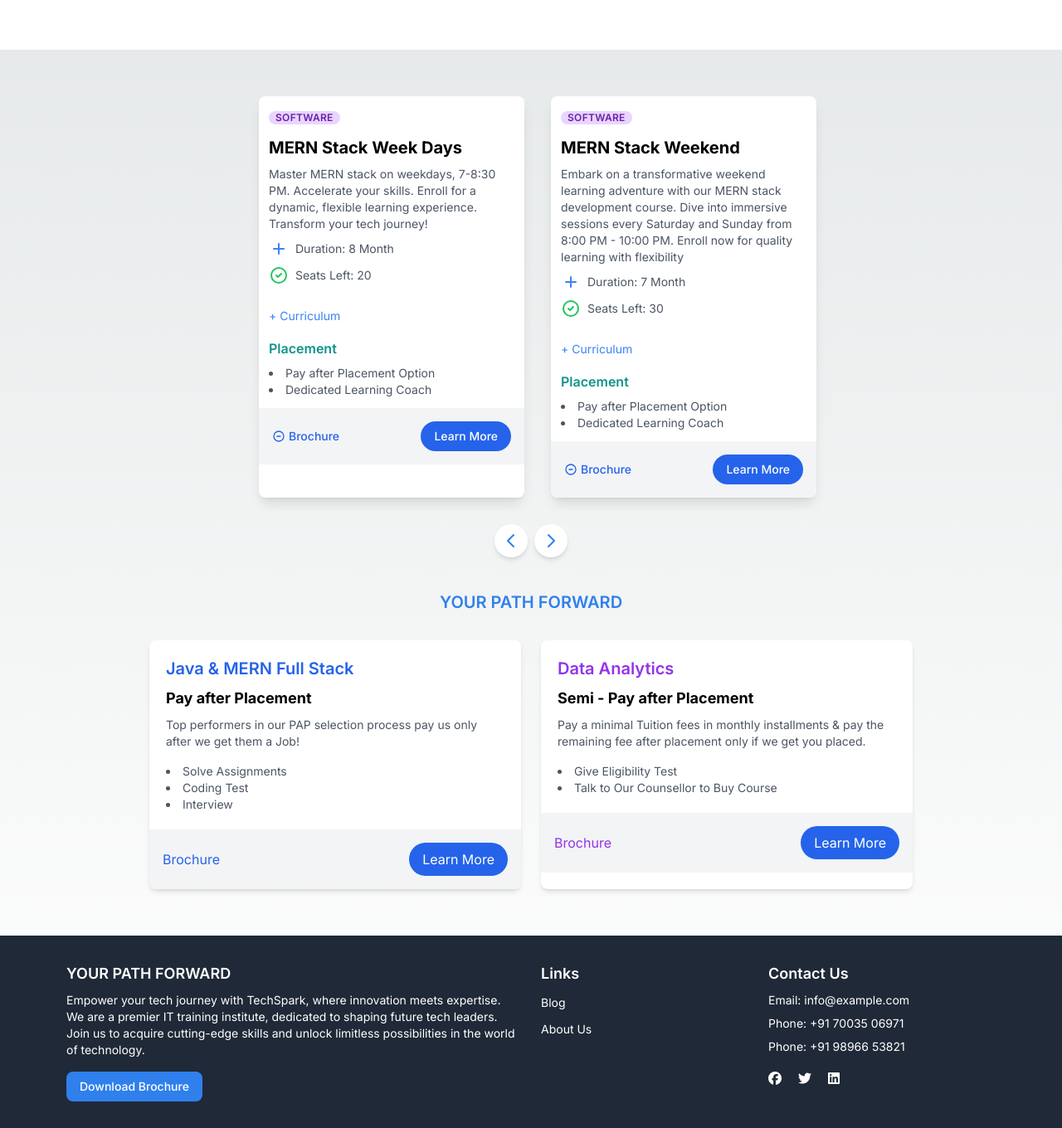
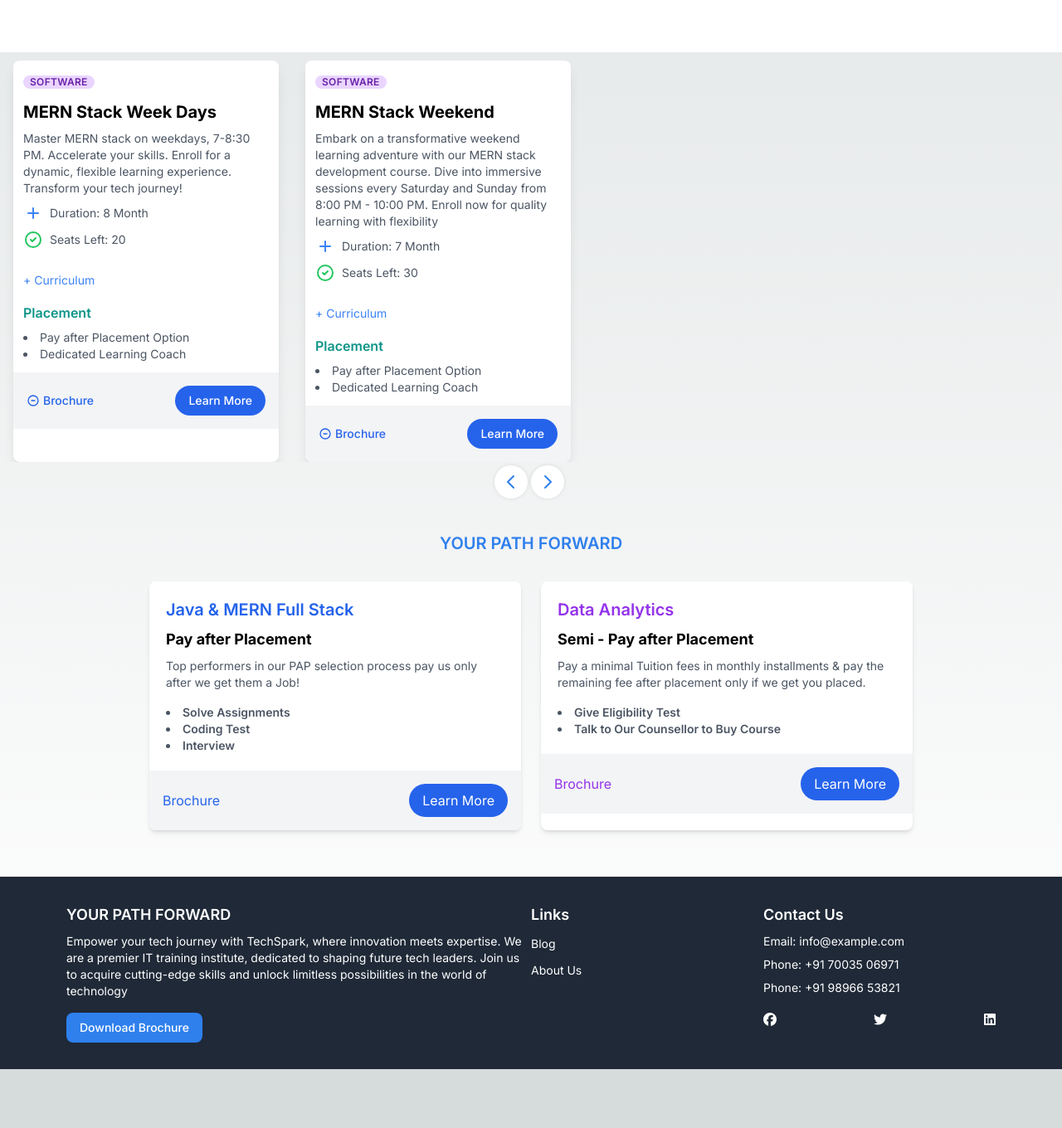
Before and after one commit to shubhamdixit863/techsparkfe, a Next.js app: page / in a window 1280 px wide. Shown: the part 845-2205 px from the top of the page at 83% size. After the commit the page ends 2134 px from the top, so only its background shows below. Built offline with nearby package versions, Linux system fonts and the light colour scheme.

Commit message:
responsive

```diff
--- a/package.json
+++ b/package.json
@@ -13,7 +13,9 @@
     "axios": "^1.6.7",
     "next": "14.1.0",
     "react": "^18",
-    "react-dom": "^18"
+    "react-dom": "^18",
+    "react-slick": "^0.30.2",
+    "slick-carousel": "^1.8.1"
   },
   "devDependencies": {
     "autoprefixer": "^10.0.1",
--- a/src/app/components/CourseCard.js
+++ b/src/app/components/CourseCard.js
@@ -1,4 +1,4 @@
-
+// import { mernTextWeek } from "../constant/footerText";
 
 // src/components/CourseCard.js
 const CourseCard = ({ course }) => {
--- a/src/app/components/CourseInfoCards.js
+++ b/src/app/components/CourseInfoCards.js
@@ -21,7 +21,7 @@ const CourseInfoCards = () => {
                 Top performers in our PAP selection process pay us only after we
                 get them a Job!
               </p>
-              <ul className="list-disc list-inside text-sm text-gray-600">
+              <ul className="list-disc list-inside text-sm text-gray-600 font-semibold">
                 <li>Solve Assignments</li>
                 <li>Coding Test</li>
                 <li>Interview</li>
@@ -50,7 +50,7 @@ const CourseInfoCards = () => {
                 Pay a minimal Tuition fees in monthly installments & pay the
                 remaining fee after placement only if we get you placed.
               </p>
-              <ul className="list-disc list-inside text-sm text-gray-600">
+              <ul className="list-disc list-inside text-sm text-gray-600 font-semibold">
                 <li>Give Eligibility Test</li>
                 <li>Talk to Our Counsellor to Buy Course</li>
               </ul>
--- a/src/app/components/CourseScrollArea.js
+++ b/src/app/components/CourseScrollArea.js
@@ -1,5 +1,6 @@
+// CoursesScrollArea.js
+
 "use client";
-
 import CourseCard from "./CourseCard";
 import { useRef } from "react";
 
@@ -9,15 +10,18 @@ const courses = [
     name: "MERN Stack Week Days",
     description:
       "Master MERN stack on weekdays, 7-8:30 PM. Accelerate your skills. Enroll for a dynamic, flexible learning experience. Transform your tech journey!",
-      duration:"8 Month",
-      seat:20
+    duration: "8 Month",
+    seat: 20,
   },
-  { id: 2, name: "MERN Stack Weekend", description: "Embark on a transformative weekend learning adventure with our MERN stack development course. Dive into immersive sessions every Saturday and Sunday from 8:00 PM - 10:00 PM. Enroll now for quality learning with flexibility" ,
-  duration:"7 Month",
-  seat:30
-},
-
-
+  {
+    id: 2,
+    name: "MERN Stack Weekend",
+    description:
+      "Embark on a transformative weekend learning adventure with our MERN stack development course. Dive into immersive sessions every Saturday and Sunday from 8:00 PM - 10:00 PM. Enroll now for quality learning with flexibility",
+    duration: "7 Month",
+    seat: 30,
+  },
+  // Add more courses as needed
 ];
 
 const CoursesScrollArea = () => {
@@ -25,30 +29,25 @@ const CoursesScrollArea = () => {
 
   const scrollLeft = () => {
     if (scrollContainerRef.current) {
-      scrollContainerRef.current.scrollBy({ left: -200, behavior: "smooth" }); // Adjusted for smaller screens
+      scrollContainerRef.current.scrollBy({ left: -200, behavior: "smooth" });
     }
   };
 
   const scrollRight = () => {
     if (scrollContainerRef.current) {
-      scrollContainerRef.current.scrollBy({ left: 200, behavior: "smooth" }); // Adjusted for smaller screens
+      scrollContainerRef.current.scrollBy({ left: 200, behavior: "smooth" });
     }
   };
+
   return (
-    <div className="flex flex-col items-center my-10">
-      <div
-        className="flex overflow-x-scroll scrollbar-hide space-x-4 p-4"
-        ref={scrollContainerRef}
-      >
+    <div className="container flex flex-col items-center my-10">
+      <div className="scroll-container" ref={scrollContainerRef}>
         {courses.map((course) => (
           <CourseCard key={course.id} course={course} />
         ))}
       </div>
-      <div className="flex mt-4 space-x-2">
-        <button
-          onClick={scrollLeft}
-          className="bg-white p-2 rounded-full shadow-md hover:bg-gray-100"
-        >
+      <div className="buttons">
+        <button onClick={scrollLeft}>
           <svg
             xmlns="http://www.w3.org/2000/svg"
             className="h-6 w-6 text-[#2f80ed]"
@@ -64,10 +63,7 @@ const CoursesScrollArea = () => {
             />
           </svg>
         </button>
-        <button
-          onClick={scrollRight}
-          className="bg-white p-2 rounded-full shadow-md hover:bg-gray-100"
-        >
+        <button onClick={scrollRight}>
           <svg
             xmlns="http://www.w3.org/2000/svg"
             className="h-6 w-6 text-[#2f80ed]"
@@ -84,6 +80,61 @@ const CoursesScrollArea = () => {
           </svg>
         </button>
       </div>
+
+      <style jsx>{`
+        .container {
+          display: flex;
+          flex-direction: column;
+          align-items: center;
+          margin-top: 10px;
+        }
+
+        .scroll-container {
+          display: flex;
+          overflow-x: scroll;
+          scrollbar-width: thin;
+          scroll-snap-type: x mandatory;
+          -webkit-overflow-scrolling: touch;
+          width: 100%;
+          scroll-behavior: smooth;
+        }
+
+        .scroll-container > :global(div) {
+          flex: 0 0 auto;
+          scroll-snap-align: start;
+          margin-right: 16px;
+        }
+
+        .buttons {
+          display: flex;
+          margin-top: 4px;
+        }
+
+        button {
+          background-color: white;
+          padding: 8px;
+          border-radius: 50%;
+          box-shadow: 0px 0px 5px rgba(0, 0, 0, 0.1);
+          cursor: pointer;
+          margin-right: 4px;
+        }
+
+        @media screen and (max-width: 600px) {
+          .scroll-container {
+            overflow-x: hidden;
+            scroll-snap-type: none;
+            width: 100%;
+            overflow: auto;
+            -webkit-overflow-scrolling: touch;
+          }
+
+          .scroll-container > :global(div) {
+            margin-right: 0;
+          }
+
+          /* Add more mobile-specific styles if needed */
+        }
+      `}</style>
     </div>
   );
 };
--- a/src/app/components/Footer.js
+++ b/src/app/components/Footer.js
@@ -1,45 +1,79 @@
-// import leftSectionContent from "../constant/footerText";
-// font awsome
-import '@fortawesome/fontawesome-free/css/all.css'
-import { leftSectionContent } from '../constant/footerText';
-// src/components/Footer.js
+"use client";
+import React, { useState, useEffect } from 'react';
+// import PopUpForm from './PopUpForm'; // Assuming you have a PopUpForm component
+import leftSectionContent from "../constant/footerText";
+import "@fortawesome/fontawesome-free/css/all.css";
+import PopUpForm from './PopUpform';
+
 const Footer = () => {
+  const [showForm, setShowForm] = useState(false);
+  const [text, setText]= useState('Empower your tech journey with TechSpark, where innovation meets expertise. We are a premier IT training institute, dedicated to shaping future tech leaders. Join us to acquire cutting-edge skills and unlock limitless possibilities in the world of technology')
+
+  // useEffect(() => {
+  //   setShowForm(true);
+  // }, []);
+
+  const openForm = () => {
+    setShowForm(true);
+  };
+
+  const closeForm = () => {
+    setShowForm(false);
+  };
 
   return (
     <footer className="bg-gray-800 text-white">
       <div className="max-w-6xl mx-auto py-8 px-4 md:flex md:justify-between">
         {/* Left Section*/}
-                <div className="md:w-1/2 md:mb-0 mb-4">
+        <div className="md:w-1/2 md:mb-0 mb-4 md:mx-auto text-center sm:text-left">
           <h3 className="text-lg font-semibold mb-2">YOUR PATH FORWARD</h3>
           <p className="text-sm">
-                    {leftSectionContent.trim()}
+            {text}
           </p>
-                    <button className="bg-[#2f80ed] text-white font-medium rounded-lg text-sm px-4 py-2 mt-4">Download Brochure</button>
+          <button
+  className="bg-[#2f80ed] text-white font-medium rounded-lg text-sm px-4 py-2 mt-4 w-full md:w-auto mx-auto"
+  onClick={openForm}
+>
+  Download Brochure
+</button>
+
         </div>
 
         {/* Center Section (Links) */}
-                <div className="md:w-1/4 md:mb-0 mb-4 ms-6">
+        <div className="md:w-1/4 md:mb-0 mb-4 md:mx-auto text-center sm:text-left">
           <h3 className="text-lg font-semibold mb-2">Links</h3>
           <ul className="space-y-2">
-                        <li><a href="#" className="text-sm">Blog</a></li>
+            <li><a href="#" className="text-sm md:mx-auto sm:text-center">Blog</a></li>
             <li><a href="#" className="text-sm">About Us</a></li>
           </ul>
         </div>
 
         {/* Right Section (Contact & Social Media) */}
-                <div className="md:w-1/4">
+        <div className="md:w-1/4 md:mb-0 mb-4 md:mx-auto text-center sm:text-left">
           <h3 className="text-lg font-semibold mb-2">Contact Us</h3>
           <p className="text-sm mb-2">Email: info@example.com</p>
           <p className="text-sm mb-2 hover:text-blue-500 hover:underline">Phone: +91 70035 06971</p>
           <p className="text-sm  hover:text-blue-500 hover:underline">Phone: +91 98966 53821</p>
           {/* Social Media Links */}
-                    <div className="flex mt-4 justify-start space-x-5">
-                        <a href="#" className="text-white hover:text-blue-500 font-bold"><i className="fab fa-facebook"></i></a>
-                        <a href="#" className="text-white hover:text-blue-500"><i className="fab fa-twitter"></i></a>
+
+          <div className="flex mt-4 justify-center items-center space-x-12">
+  <a href="#" className="text-white hover:text-blue-500 font-bold" style={{ marginRight: '0.5rem' }}><i className="fab fa-facebook"></i></a>
+  <a href="#" className="text-white hover:text-blue-500" style={{ marginRight: '0.5rem' }}><i className="fab fa-twitter"></i></a>
   <a href="#" className="text-white hover:text-blue-500"><i className="fab fa-linkedin"></i></a>
 </div>
+
+<style jsx>{`
+  @media (min-width: 768px) {
+    .flex {
+      justify-content: space-between;
+    }
+  }
+`}</style>
+
         </div>
       </div>
+
+      {showForm && <PopUpForm onClose={closeForm} />}
     </footer>
   );
 };
--- a/src/app/components/Navbar.js
+++ b/src/app/components/Navbar.js
@@ -9,7 +9,7 @@ const Navbar = () => {
 
     return (
         <>
-        <div className="bg-white text-menu-gray">
+        <div className="bg-white text-menu-gray sticky top-0">
             <div className="max-w-6xl mx-auto px-4">
                 <div className="flex justify-between items-center h-16">
                     <div className="flex-shrink-0">
@@ -65,9 +65,10 @@ const Navbar = () => {
                 </div>
             </div>
         </div>
-          <div className="announce-bar">
-          <p>Next batch starts on ⌛️ 7th March. Hurry, limited seats left!</p>
-      </div>
+
+<div className="announce-bar md:text-sm lg:text-base">
+  <p>Next batch starts on ⌛️ 7th March. Hurry, limited seats left!</p>
+</div>
       </>
     );
 };
--- a/src/app/components/PopUpform.js
+++ b/src/app/components/PopUpform.js
@@ -1,8 +1,9 @@
 
 // PopUpForm.jsx
 "use client";
+import axios from "axios";
+
 import { useState } from 'react';
-import { useClient } from 'next/react';
 const PopUpForm = ({ onClose }) => {
   const [formData, setFormData] = useState({
     fullName: '',
@@ -17,19 +18,33 @@ const PopUpForm = ({ onClose }) => {
     });
   };
 
-  const handleSubmit = () => {
-    console.log('Full Name:', formData.fullName);
-    console.log('Email:', formData.email);
-    console.log('Mobile:', formData.mobile);
+  //submit the form
+  const handleSubmit = async (e) => {
+    e.preventDefault();
 
-    // Close the modal after submission
-    onClose();
+    try {
+      const response = await axios.post("api-endpoint", formData);
+      console.log("Submitted Data:", formData);
+      // Clear the form data
+      setFormData({
+        fullName: '',
+        email: '',
+        mobile: '',
+      });
+      console.log("Response from backend:", response.data);
+      onClose()
+    } catch (error) {
+      // Handle errors
+      console.error("Error:", error.message);
+    }
+    onClose()
   };
+
 
   return (
     <div className="fixed inset-0 flex items-center justify-center bg-black bg-opacity-50">
       <div className="bg-white p-6 rounded-md">
-        <h2 className="text-2xl font-semibold mb-4">Download Brochure</h2>
+        <h2 className="font-semibold mb-4 text-black">Fill The Application Form To Download The Brochure</h2>
         <form>
           <div className="mb-4">
             <label htmlFor="fullName" className="block text-sm font-medium text-gray-700">
--- a/src/app/globals.css
+++ b/src/app/globals.css
@@ -45,3 +45,5 @@ body {
   color: #fff;
   background-color: #2f80ed;
 }
+
+/* media query */
```
Also changed, not shown: 1 other file (tests, documents, lock files or other folders). Lines whose indentation alone changed are shown as unchanged.
